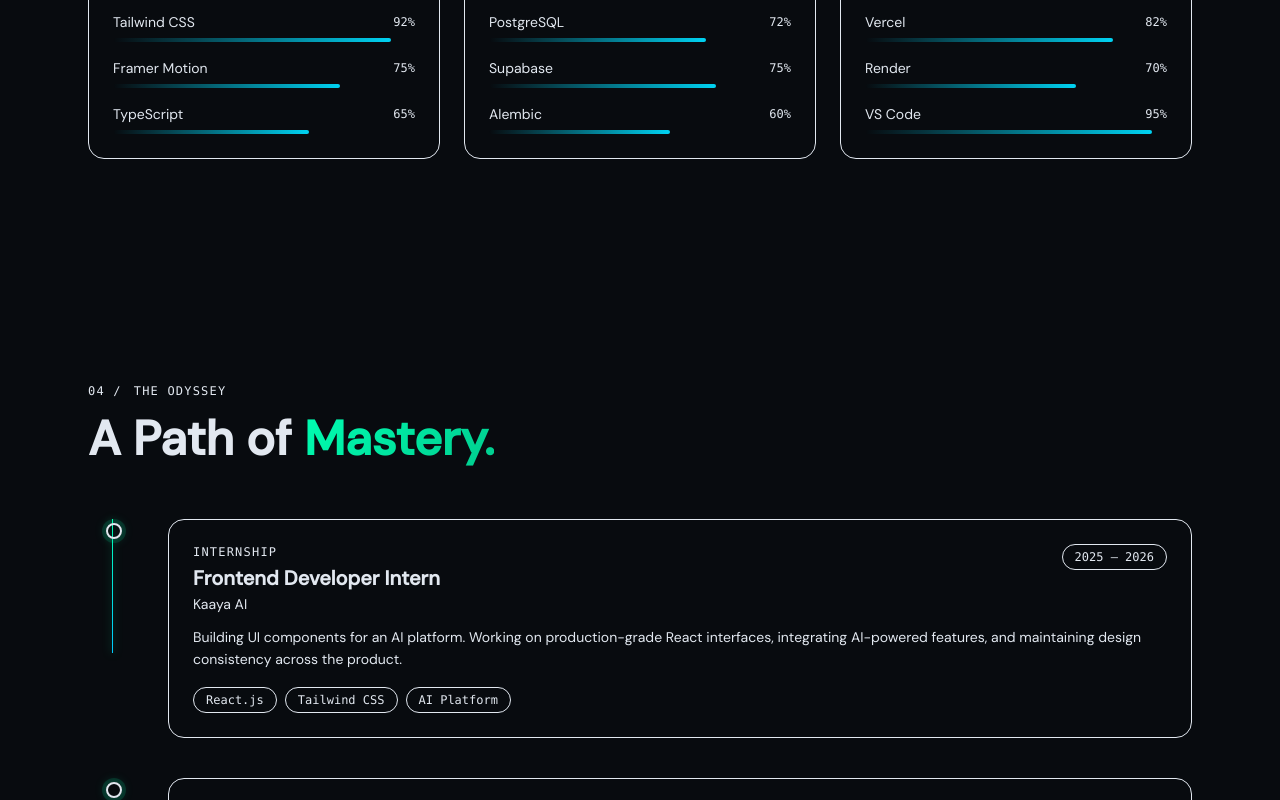
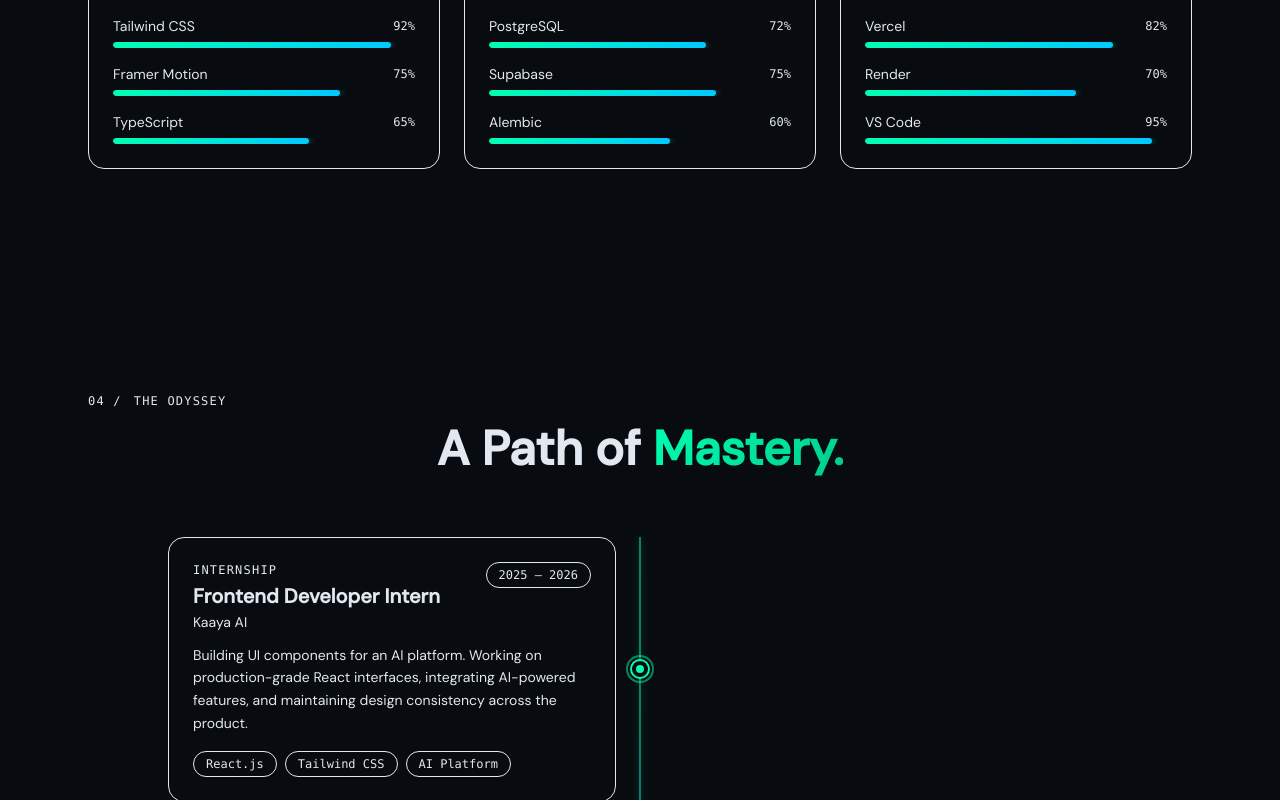
Before and after one commit to Vickysahu12/vicky.dev, a React (Vite) app: page / in a window 1280 px wide. Shown: the part 3660-4460 px from the top of the page. Built offline with nearby package versions, Linux system fonts and the light colour scheme.

Commit message:
Some styling changes

```diff
--- a/src/components/sections/Experience.jsx
+++ b/src/components/sections/Experience.jsx
@@ -4,7 +4,7 @@ import { Tag } from '../ui/Tag'
 import { experience } from '../../data/experience'
 import { useEffect, useRef, useState } from 'react'
 
-function useInView(threshold = 0.3) {
+function useInView(threshold = 0.25) {
   const ref = useRef(null)
   const [inView, setInView] = useState(false)
 
@@ -22,38 +22,48 @@ function useInView(threshold = 0.3) {
   return [ref, inView]
 }
 
-function AnimatedLine() {
-  const containerRef = useRef(null)
+function AnimatedLine({ containerRef }) {
   const lineRef = useRef(null)
 
   useEffect(() => {
+    const line = lineRef.current
     const container = containerRef.current
-    const line = lineRef.current
     if (!container || !line) return
 
+    let raf = null
+    const update = () => {
+      const rect = container.getBoundingClientRect()
+      const viewportCenter = window.innerHeight * 0.65
+      const scrolled = viewportCenter - rect.top
+      const pct = Math.min(100, Math.max(0, (scrolled / rect.height) * 100))
+      line.style.height = pct + '%'
+      raf = null
+    }
     const onScroll = () => {
-      const rect = container.getBoundingClientRect()
-      const total = rect.height
-      const scrolled = Math.max(0, window.innerHeight * 0.6 - rect.top)
-      const pct = Math.min(100, Math.max(0, (scrolled / total) * 100))
-      line.style.height = pct + '%'
+      if (raf) return
+      raf = requestAnimationFrame(update)
     }
 
     window.addEventListener('scroll', onScroll, { passive: true })
-    onScroll()
-    return () => window.removeEventListener('scroll', onScroll)
-  }, [])
+    window.addEventListener('resize', onScroll, { passive: true })
+    update()
+    return () => {
+      window.removeEventListener('scroll', onScroll)
+      window.removeEventListener('resize', onScroll)
+      if (raf) cancelAnimationFrame(raf)
+    }
+  }, [containerRef])
 
   return (
-    <div ref={containerRef} className="absolute left-4 md:left-6 top-0 bottom-0 w-px bg-border">
+    <div className="absolute left-1/2 -translate-x-1/2 top-0 bottom-0 w-px bg-border hidden md:block">
       <div
         ref={lineRef}
         style={{
           height: '0%',
           width: '100%',
           background: 'linear-gradient(to bottom, #00FFB2, #00C9FF)',
-          transition: 'height 0.1s linear',
-          boxShadow: '0 0 8px #00FFB280',
+          transition: 'height 0.15s ease-out',
+          boxShadow: '0 0 10px rgba(0,255,178,0.6)',
         }}
       />
     </div>
@@ -61,51 +71,110 @@ function AnimatedLine() {
 }
 
 function ExperienceItem({ item, index }) {
-  const [cardRef, cardInView] = useInView(0.2)
+  const [cardRef, cardInView] = useInView(0.25)
+  const isLeft = index % 2 === 0
 
   return (
+    <div ref={cardRef} className="relative">
+
+      {/* Mobile layout — single column with left line */}
+      <div className="md:hidden relative pl-12">
+        <div className="absolute left-3 top-0 bottom-0 w-px bg-border">
           <div
-      ref={cardRef}
-      className="relative pl-14 md:pl-20"
             style={{
-        opacity: cardInView ? 1 : 0,
-        transform: cardInView ? 'translateY(0)' : 'translateY(32px)',
-        transition: `opacity 0.5s ease ${index * 0.1}s, transform 0.5s ease ${index * 0.1}s`,
+              height: cardInView ? '100%' : '0%',
+              width: '100%',
+              background: 'linear-gradient(to bottom, #00FFB2, #00C9FF)',
+              transition: 'height 0.8s cubic-bezier(0.16,1,0.3,1)',
+            }}
+          />
+        </div>
+        <Dot inView={cardInView} index={index} mobile />
+        <Card item={item} inView={cardInView} delay={0} />
+      </div>
+
+      {/* Desktop layout — zigzag */}
+      <div
+        className="hidden md:grid md:grid-cols-2 md:gap-12 items-center mb-2"
+      >
+        {/* Left slot */}
+        <div className={isLeft ? 'flex justify-end' : ''}>
+          {isLeft && <Card item={item} inView={cardInView} delay={index * 0.1} align="right" />}
+        </div>
+
+        {/* Right slot */}
+        <div className={!isLeft ? '' : ''}>
+          {!isLeft && <Card item={item} inView={cardInView} delay={index * 0.1} align="left" />}
+        </div>
+
+        {/* Center dot */}
+        <Dot inView={cardInView} index={index} />
+      </div>
+    </div>
+  )
+}
+
+function Dot({ inView, index, mobile }) {
+  return (
+    <div
+      className={mobile
+        ? "absolute left-1 top-1 w-4 h-4 rounded-full flex items-center justify-center z-10"
+        : "absolute left-1/2 top-1/2 -translate-x-1/2 -translate-y-1/2 w-5 h-5 rounded-full flex items-center justify-center z-10"
+      }
+      style={{
+        background: inView ? '#080B0F' : '#0D1117',
+        border: `2px solid ${inView ? '#00FFB2' : '#374151'}`,
+        transition: `border-color 0.4s ease ${index * 0.1 + 0.15}s`,
       }}
     >
-      <div
-        className="absolute left-2 md:left-[18px] top-1 w-4 h-4 rounded-full border-2 border-accent bg-bg flex items-center justify-center"
-        style={{
-          boxShadow: cardInView ? '0 0 0 4px #00FFB220, 0 0 12px #00FFB240' : 'none',
-          transition: `box-shadow 0.4s ease ${index * 0.1 + 0.2}s`,
-        }}
-      >
-        {cardInView && (
+      {inView && (
         <span
           style={{
             position: 'absolute',
-              inset: '-4px',
+            inset: '-6px',
             borderRadius: '9999px',
             border: '2px solid #00FFB2',
-              animation: 'ping 1.5s ease-out forwards',
+            opacity: 0.5,
+            animation: 'pulse-ring 2s ease-out infinite',
+            animationDelay: `${index * 0.1 + 0.3}s`,
           }}
         />
       )}
-        <div className="w-1.5 h-1.5 rounded-full bg-accent" />
+      <div
+        className="w-2 h-2 rounded-full"
+        style={{
+          background: inView ? '#00FFB2' : '#374151',
+          transition: `background 0.4s ease ${index * 0.1 + 0.15}s`,
+        }}
+      />
     </div>
+  )
+}
 
-      <div className="bg-surface border border-border rounded-2xl p-6 hover:border-accent/30 transition-colors group">
-        <div className="flex flex-wrap items-start justify-between gap-3 mb-3">
+function Card({ item, inView, delay, align = 'left' }) {
+  return (
+    <div
+      className="w-full max-w-md"
+      style={{
+        opacity: inView ? 1 : 0,
+        transform: inView
+          ? 'translateX(0) scale(1)'
+          : `translateX(${align === 'right' ? '40px' : '-40px'}) scale(0.96)`,
+        transition: `opacity 0.6s cubic-bezier(0.16,1,0.3,1) ${delay}s, transform 0.6s cubic-bezier(0.16,1,0.3,1) ${delay}s`,
+      }}
+    >
+      <div className="bg-surface border border-border rounded-2xl p-6 transition-all duration-300 hover:border-accent/40 hover:-translate-y-1 hover:shadow-[0_12px_40px_rgba(0,255,178,0.08)] group">
+        <div className={`flex flex-wrap items-start gap-3 mb-3 ${align === 'right' ? 'justify-between' : 'justify-between'}`}>
           <div>
             <p className="font-mono text-xs text-accent tracking-widest uppercase mb-1">
               {item.type}
             </p>
-            <h3 className="font-display text-xl font-bold group-hover:text-accent transition-colors">
+            <h3 className="font-display text-xl font-bold group-hover:text-accent transition-colors duration-200">
               {item.role}
             </h3>
             <p className="text-text-dim font-body text-sm mt-0.5">{item.company}</p>
           </div>
-          <span className="font-mono text-xs text-text-dim border border-border px-3 py-1 rounded-full">
+          <span className="font-mono text-xs text-text-dim border border-border px-3 py-1 rounded-full flex-shrink-0">
             {item.period}
           </span>
         </div>
@@ -126,28 +195,33 @@ function ExperienceItem({ item, index }) {
 
 export function Experience() {
   const { ref, isVisible } = useScrollReveal()
+  const timelineRef = useRef(null)
 
   return (
     <>
       <style>{`
-        @keyframes ping {
-          0%   { transform: scale(1); opacity: 0.8; }
-          100% { transform: scale(2.2); opacity: 0; }
+        @keyframes pulse-ring {
+          0%   { transform: scale(1); opacity: 0.5; }
+          70%  { transform: scale(1.6); opacity: 0; }
+          100% { transform: scale(1.6); opacity: 0; }
         }
       `}</style>
 
-      <section id="experience" className="py-28 w-full">
+      <section id="experience" className="py-28 w-full overflow-hidden">
         <div className="px-4 md:px-6 max-w-6xl mx-auto">
           <div ref={ref}>
 
             {/* Header */}
-            <div style={{
+            <div
+              className="text-center mb-16"
+              style={{
                 opacity: isVisible ? 1 : 0,
-              transform: isVisible ? 'translateX(0)' : 'translateX(-50px)',
+                transform: isVisible ? 'translateY(0)' : 'translateY(-30px)',
                 transition: 'opacity 0.7s cubic-bezier(0.4,0,0.2,1), transform 0.7s cubic-bezier(0.4,0,0.2,1)',
-            }}>
-              <SectionLabel number={4} label="The Odyssey" />
-              <h2 className="font-display text-4xl md:text-5xl font-bold mt-2 mb-14">
+              }}
+            >
+              <SectionLabel number={4} label="The Odyssey" center />
+              <h2 className="font-display text-4xl md:text-5xl font-bold mt-2">
                 A Path of{' '}
                 <span style={{
                   backgroundImage: 'linear-gradient(135deg, #00FFB2, #00cc8e)',
@@ -158,9 +232,9 @@ export function Experience() {
               </h2>
             </div>
 
-            <div className="relative">
-              <AnimatedLine />
-              <div className="space-y-10">
+            <div className="relative" ref={timelineRef}>
+              <AnimatedLine containerRef={timelineRef} />
+              <div className="space-y-10 md:space-y-16">
                 {experience.map((item, i) => (
                   <ExperienceItem key={item.id} item={item} index={i} />
                 ))}
--- a/src/components/sections/Stack.jsx
+++ b/src/components/sections/Stack.jsx
@@ -1,21 +1,27 @@
 import { useScrollReveal } from '../../hooks/useScrollReveal'
 import { SectionLabel } from '../ui/SectionLabel'
 import { stack } from '../../data/stack'
+
 export function Stack() {
   const { ref, isVisible } = useScrollReveal()
-
-  const fromBottom = (delay = 0) => ({
-    transition: 'opacity 0.7s cubic-bezier(0.4,0,0.2,1), transform 0.7s cubic-bezier(0.4,0,0.2,1)',
-    opacity: isVisible ? 1 : 0,
-    transform: isVisible ? 'translateY(0)' : 'translateY(40px)',
-    transitionDelay: `${delay}ms`,
-  })
 
   const fromLeft = (delay = 0) => ({
     transition: 'opacity 0.7s cubic-bezier(0.4,0,0.2,1), transform 0.7s cubic-bezier(0.4,0,0.2,1)',
     opacity: isVisible ? 1 : 0,
     transform: isVisible ? 'translateX(0)' : 'translateX(-50px)',
     transitionDelay: `${delay}ms`,
+  })
+
+  const cardReveal = (delay = 0) => ({
+    transition: 'opacity 0.6s cubic-bezier(0.4,0,0.2,1), transform 0.6s cubic-bezier(0.4,0,0.2,1)',
+    opacity: isVisible ? 1 : 0,
+    transform: isVisible ? 'translateY(0) scale(1)' : 'translateY(30px) scale(0.96)',
+    transitionDelay: `${delay}ms`,
+  })
+
+  const barWidth = (level, delay = 0) => ({
+    width: isVisible ? `${level}%` : '0%',
+    transition: `width 1s cubic-bezier(0.16,1,0.3,1) ${delay}ms`,
   })
 
   return (
@@ -35,30 +41,45 @@ export function Stack() {
         </div>
 
         <div className="grid md:grid-cols-3 gap-6">
-          {stack.map((group, i) => (
+          {stack.map((group, gi) => (
             <div
               key={group.category}
-              style={fromBottom(i * 120)}
-              className="bg-surface border border-border rounded-2xl p-6 hover:border-accent/30 transition-colors"
+              style={cardReveal(gi * 140)}
+              className="bg-surface border border-border rounded-2xl p-6 transition-all duration-300 hover:border-accent/40 hover:-translate-y-1 hover:shadow-[0_12px_40px_rgba(0,255,178,0.08)]"
             >
               <p className="font-mono text-xs text-accent tracking-widest uppercase mb-5">
                 {group.category}
               </p>
               <div className="space-y-4">
-                {group.items.map((item) => (
+                {group.items.map((item, ii) => {
+                  const delay = gi * 140 + 300 + ii * 100
+                  return (
                     <div key={item.name}>
                       <div className="flex items-center justify-between mb-1.5">
                         <span className="text-sm font-body text-text">{item.name}</span>
-                      <span className="font-mono text-xs text-text-dim">{item.level}%</span>
+                        <span
+                          className="font-mono text-xs text-text-dim"
+                          style={{
+                            opacity: isVisible ? 1 : 0,
+                            transition: `opacity 0.4s ease ${delay + 400}ms`,
+                          }}
+                        >
+                          {item.level}%
+                        </span>
                       </div>
-                    <div className="h-1 bg-border rounded-full overflow-hidden">
+                      <div className="h-1.5 bg-border rounded-full overflow-hidden">
                         <div
-                        className="h-full bg-gradient-to-r from-accent to-cyan-400 rounded-full transition-all duration-1000"
-                        style={{ width: `${item.level}%` }}
+                          className="h-full rounded-full relative"
+                          style={{
+                            ...barWidth(item.level, delay),
+                            background: 'linear-gradient(90deg, #00FFB2, #00C9FF)',
+                            boxShadow: isVisible ? '0 0 8px rgba(0,255,178,0.5)' : 'none',
+                          }}
                         />
                       </div>
                     </div>
-                ))}
+                  )
+                })}
               </div>
             </div>
           ))}
```
Also changed, not shown: src/components/layout/Footer.jsx (+101 -9 lines). Lines whose indentation alone changed are shown as unchanged.
